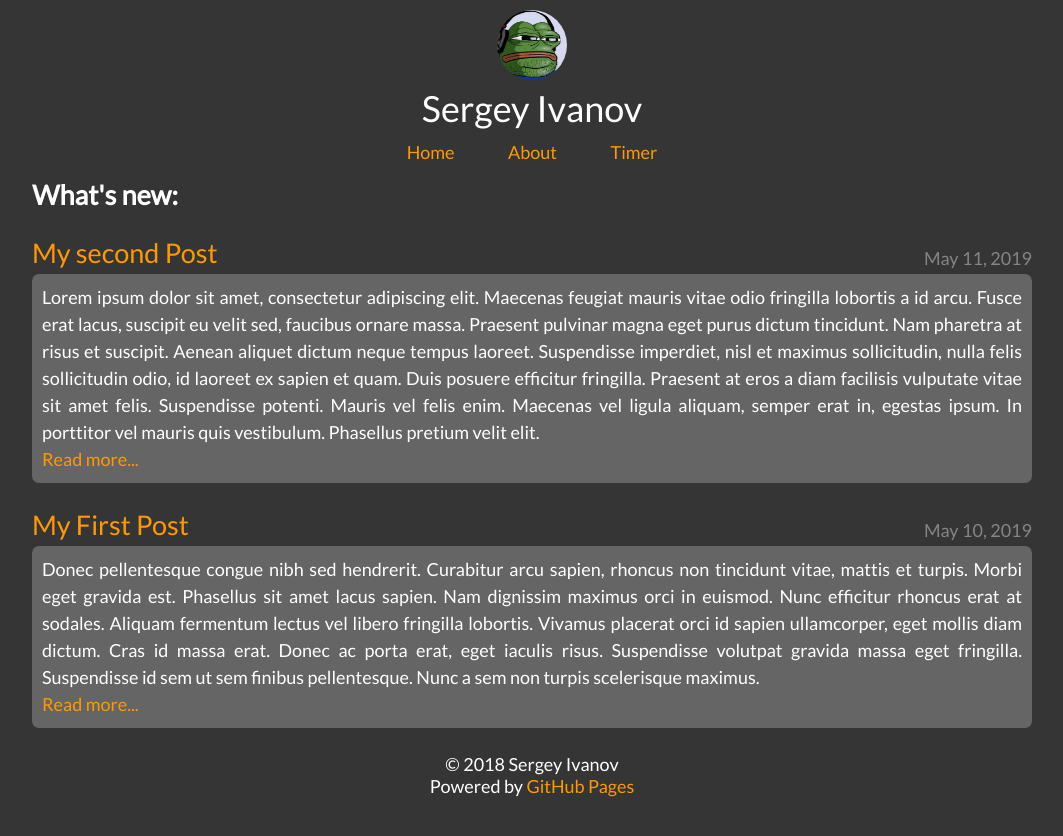
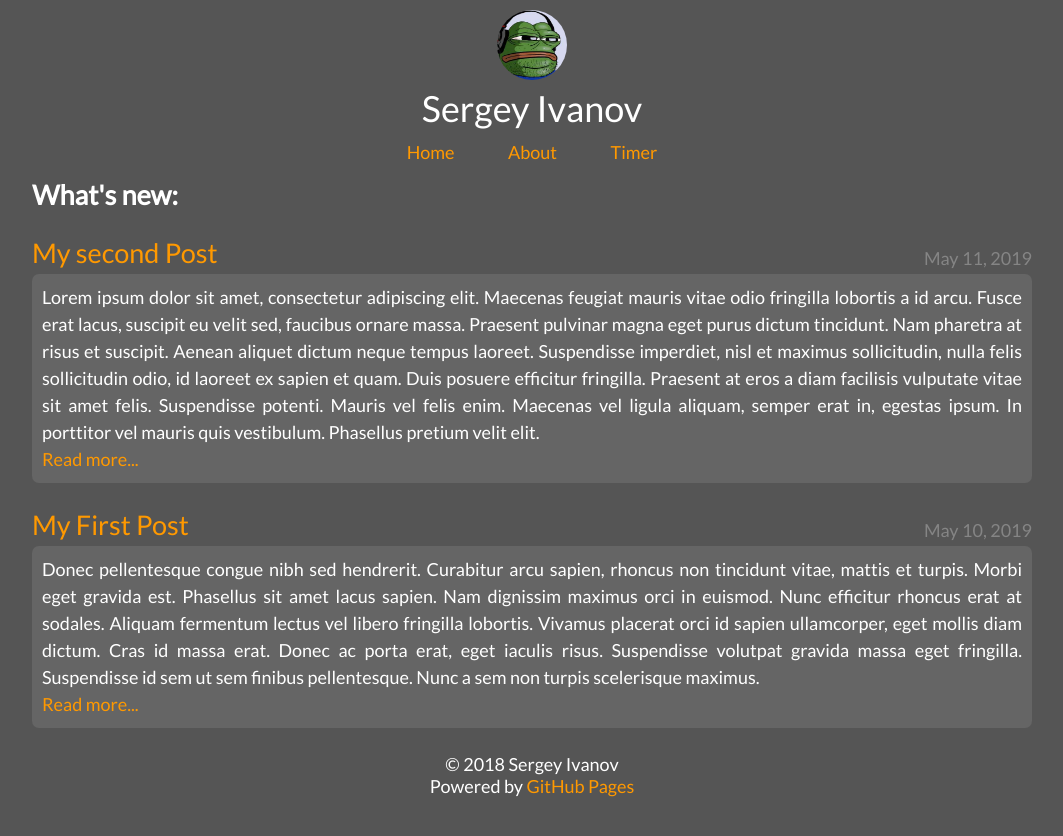
Before and after one commit to ise2000/ise2000.github.io, a Jekyll site: the page built from index.html, in a window 1280 px wide. Shown: the top 836 px of the page, without its empty margins (108-1171 px from the left). Built offline with Jekyll 4.4.1, drawn with Linux system fonts in a browser that asks for light colours.

Commit message:
changed background

```diff
--- a/assets/css/main.css
+++ b/assets/css/main.css
@@ -20,7 +20,7 @@ body {
   position: absolute;
   color: #fff;
   font: 18px "Lato", sans-serif;
-  background-color: #353535;
+  background-color: #555;
 }
 
 nav, footer, header {
--- a/assets/sass/main.sass
+++ b/assets/sass/main.sass
@@ -1,4 +1,4 @@
-$primary: #353535
+$background: #555
 $font: #fff
 $link: #ff9900
 $link-hover: #ffc166
@@ -21,7 +21,7 @@ body
   position: absolute
   color: $font
   font: 18px 'Lato', sans-serif
-  background-color: $primary
+  background-color: $background
 
 nav, footer, header
   margin: 0 auto
```
Also changed, not shown: 5 other files.
